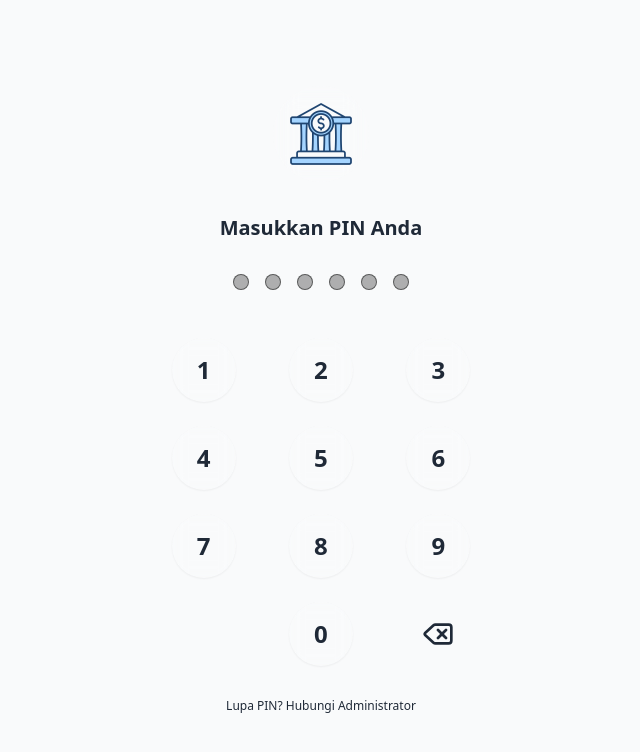
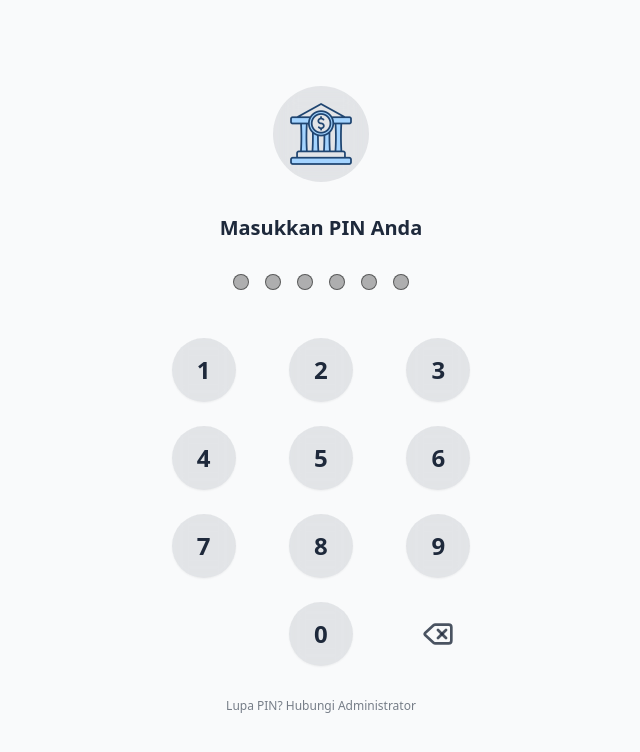
Before and after one commit to akhmdrdlo/myaccountant, a React (Vite) app: page / in a window 1280 px wide. Shown: the top 752 px of the page, without its empty margins (319-959 px from the left). Built offline with nearby package versions, Linux system fonts and the light colour scheme; no server answers.

Commit message:
tailwind connect

```diff
--- a/tailwind.config.js
+++ b/tailwind.config.js
@@ -12,7 +12,8 @@ export default {
           secondary: '#0077C8', // Lighter Blue
           accent: '#F97316', // Orange
           bg: '#F9FAFB', // Off-white
-        }
+        },
+        slate: '#1E293B', // Define slate base color for user's convenience
       }
     },
   },
```
